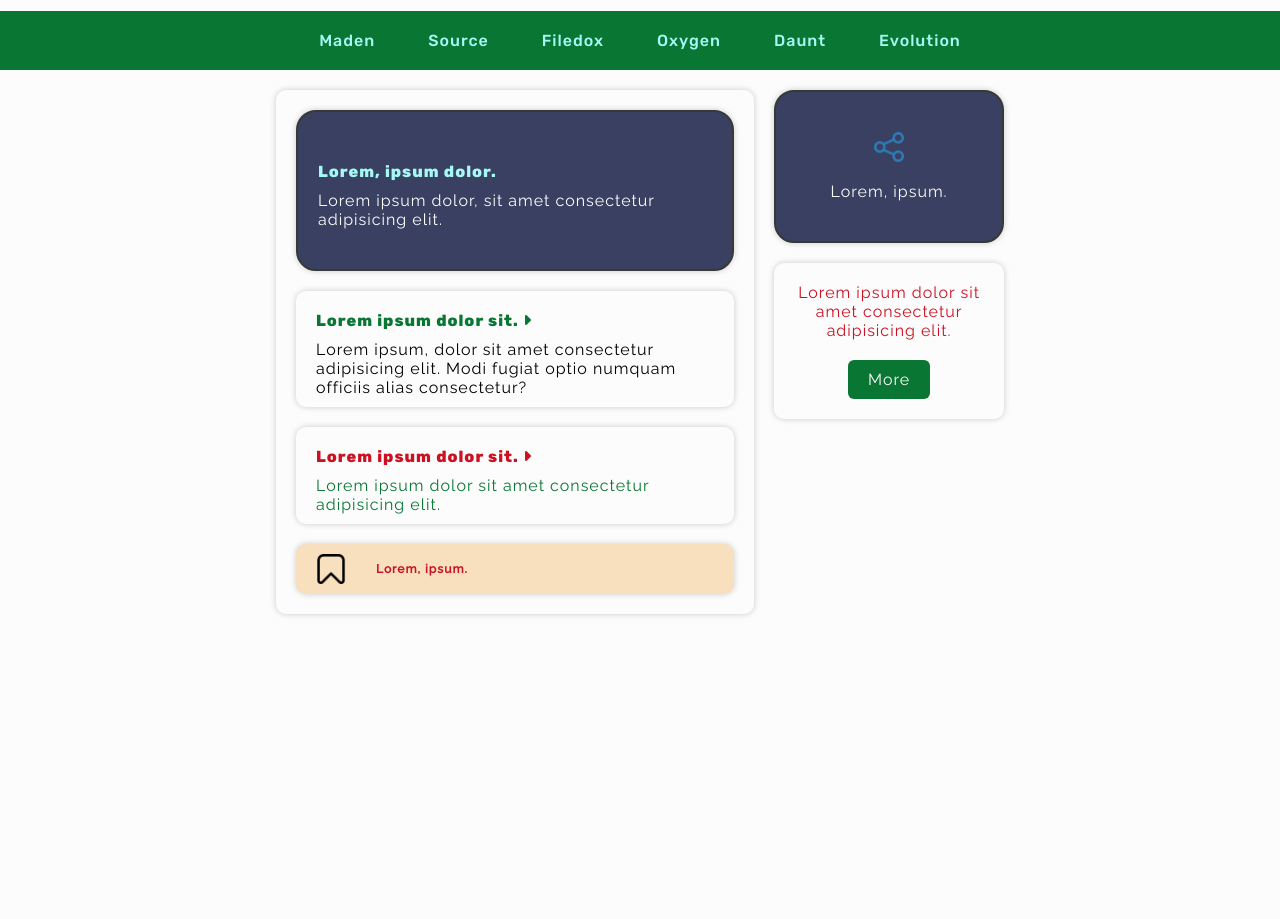
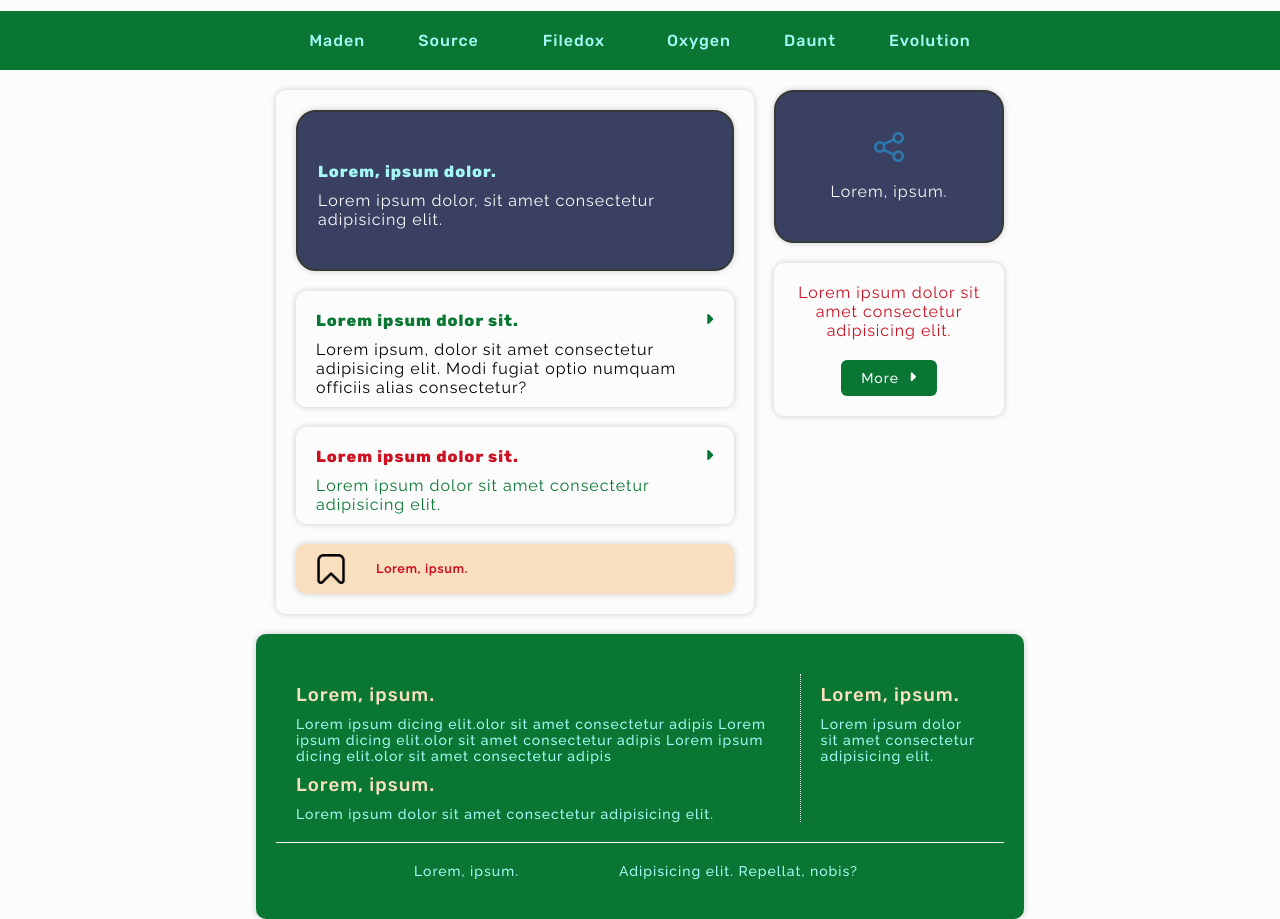
Before and after one commit to Henry-Egboh/fust, a plain HTML site: page index.html in a window 1280 px wide. Shown: the part 63-982 px from the top of the page. Before the commit the page ends 800 px from the top, so only its background shows below. Drawn offline with Linux system fonts and the light colour scheme.

Commit message:
Added another body content with green background

```diff
--- a/index.html
+++ b/index.html
@@ -21,8 +21,8 @@
             <div class="navbar">
                 <ul>
                     <li><a href="" target="">Maden</a></li>
-                    <li><a href="" target="">Source</a></li>
-                    <li><a href="" target="">Filedox</a></li>
+                    <li><a href="" target="">Source<i class="fa fa-caret-down"></i></a></li>
+                    <li><a href="" target="">Filedox <i class="fa fa-caret-right"></i></a></li>
                     <li><a href="" target="">Oxygen</a></li>
                     <li><a href="" target="">Daunt</a></li>
                     <li><a href="" target="">Evolution</a></li>
@@ -65,13 +65,45 @@
                 <div class="content row22">
                     <p>Lorem ipsum dolor sit amet consectetur adipisicing elit.</p>
                             <div class="button">
-                                <p>More</p>
+                                <p>More<i class="wcolor fa fa-caret-right"></i></p>
                             </div>
                 </div>
             </div>
         </main>
+
+        <section class="section">
+              <!-- section item col 1 row 1 -->
+            <div class="section_item">
+                  <!-- section sub item col 1 row 1 -->
+                <div class="section_item1">
+                    <div class="item">
+                        <h3>Lorem, ipsum.</h3>
+                        <p>Lorem ipsum dicing elit.olor sit amet consectetur adipis
+                            Lorem ipsum dicing elit.olor sit amet consectetur adipis
+                            Lorem ipsum dicing elit.olor sit amet consectetur adipis
+                        </p>
+                    </div>
+
+                    <div class="item">
+                        <h3>Lorem, ipsum.</h3>
+                        <p>Lorem ipsum dolor sit amet consectetur adipisicing elit.</p>
+                    </div>
+                </div>
+                    <!-- section sub item col 2 row 1 -->
+                <div class="section_item2">
+                        <div class="item">
+                            <h3>Lorem, ipsum.</h3>
+                            <p>Lorem ipsum dolor sit amet consectetur adipisicing elit.</p>
+                        </div>
+                </div>
+            </div>
+
+            <!-- section item col 2 row 1 -->
+            <div class="section_item">
+                        <p>Lorem, ipsum.</p>
+                        <p>Adipisicing elit. Repellat, nobis? <i class="fa fa-caret-right"></i></p>
+            </div>
+        </section>
         </div>
-
-
 </body>
 </html>
--- a/style.css
+++ b/style.css
@@ -25,11 +25,20 @@ body{
     height: 30px;
 }
 
+.fa{
+    float: right;
+    color: hsla(143, 86%, 25%, 1);
+}
+
+.wcolor{
+    color: #fcfcfc;
+    margin-left: 10px;
+}
+
 h3, h4{
     font-family: 'Rubik', sans-serif;
     padding: 10px 0px;
 }
-
 
 /* header section for logo and navbar  */
 .header{
@@ -81,7 +90,10 @@ h3, h4{
     /* background-color: rgb(213, 213, 213); */
 }
 
-/* main section  */
+  /* ==================================
+                        main section
+                        ============================================= */
+
 .main{
     display: flex;
     flex-direction: row;
@@ -185,5 +197,52 @@ h3, h4{
     color: #fcfcfc;
     padding: 10px 20px;
     border-radius: 6px;
+    font-weight: 500;
+    font-size: 14px;
+}
 
+    /* ===============================================
+                section content
+                        =========================================================== */
+.section{
+    display: flex;
+    flex-direction: column;
+    background-color: hsla(143, 86%, 25%, 1);
+    box-shadow: 0px 0px 6px 0px rgba(0, 0, 0, 0.2);
+    z-index: 1;
+    padding: 20px;
+    border-radius: 10px;
+    letter-spacing: 1px;
 }
+
+.section p{
+    color: rgb(165, 248, 243);
+    font-weight: 500;
+    font-size: 14px;
+}
+
+.section h3{
+    /* color: #fcfcfc; */
+    color: rgb(248, 223, 189);
+    font-weight: 500;
+}
+
+.section_item{
+    display: flex;
+    padding: 20px;
+}
+
+.section_item:nth-of-type(2){
+    border-top: 1px solid #fcfcfc;
+    gap: 100px;
+    justify-content: center;
+}
+
+.section_item1{
+    border-right: 1px dotted #fcfcfc;
+    padding-right: 10px;
+}
+
+.section_item2{
+  padding-left: 20px;
+}
```
